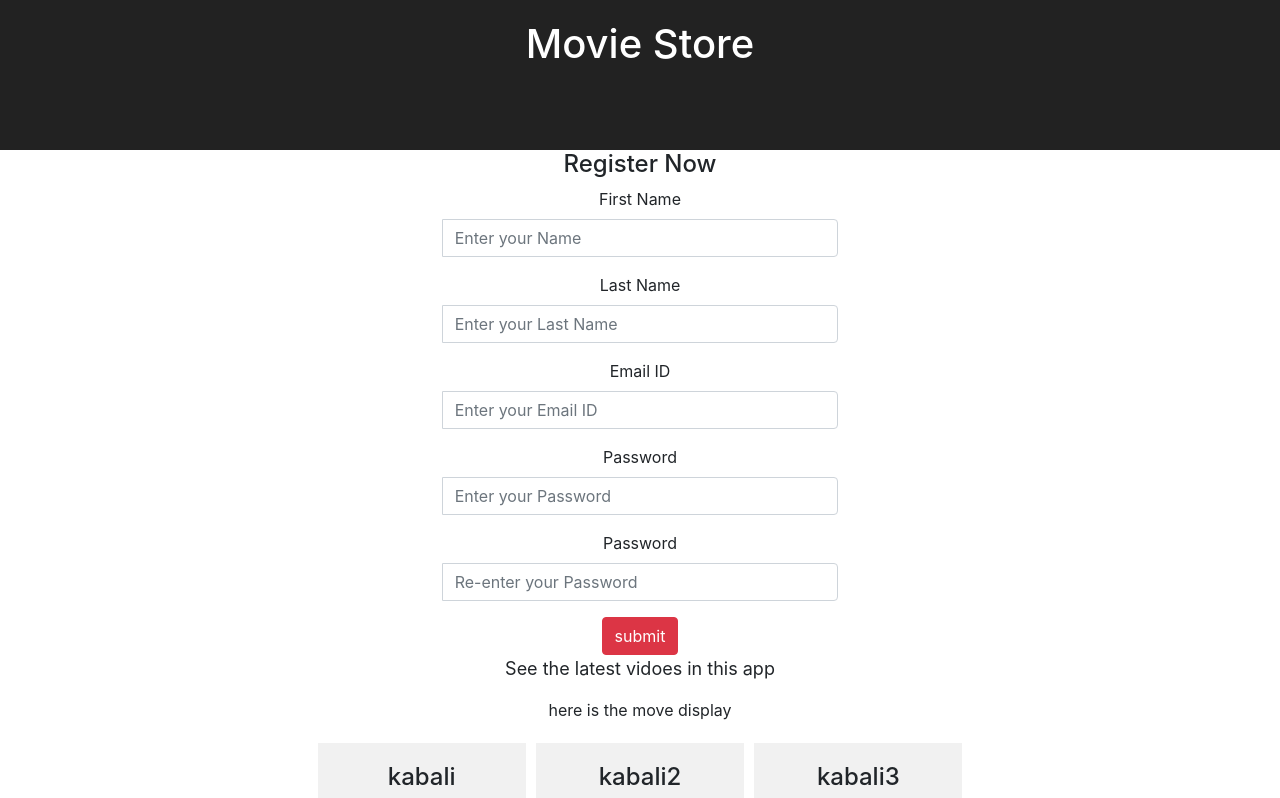
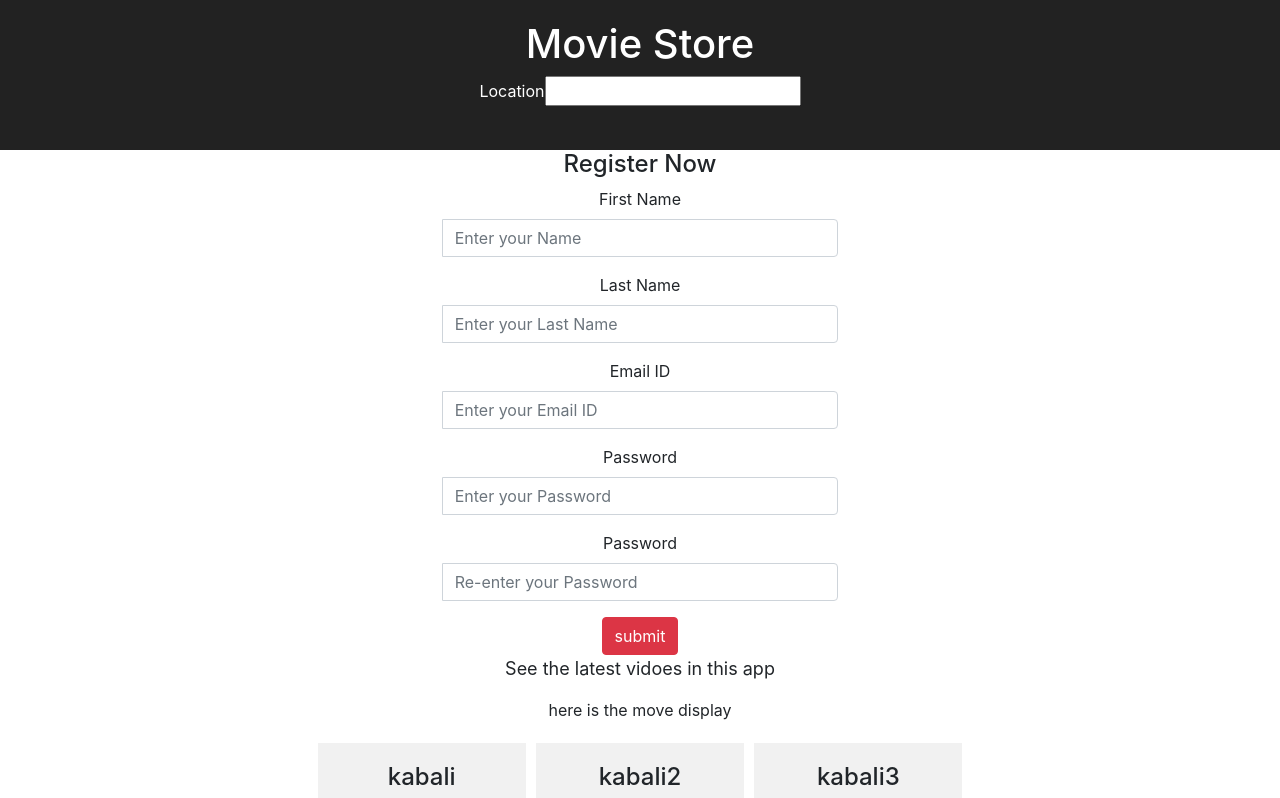
Before and after one commit to jvelumani/my-app, a React (Create React App) app: page / in a window 1280 px wide. Shown: the top 798 px of the page. Built offline with nearby package versions, Linux system fonts and the light colour scheme; no server answers.

Commit message:
location
location

```diff
--- a/src/Album/PhotoAlubm.js
+++ b/src/Album/PhotoAlubm.js
@@ -8,7 +8,9 @@ class PhotoAlubm extends Component {
             // activeIndex:0
             album: [],
             size:5
+
         }
+
     }
     componentDidMount() {
 
@@ -38,6 +40,8 @@ class PhotoAlubm extends Component {
                 <p>{post.body}</p>
                 <span>{post.userId}</span>
             </div>
+
+
         ))
 
         return (
--- a/src/App.js
+++ b/src/App.js
@@ -7,6 +7,7 @@ import './Register/Register.css'
 import MovieDisplay from './Movie/MovieDisplay';
 import PhotoAlubm from './Album/PhotoAlubm'
 import Register from './Register/Register'
+import Location from './Location/Location'
 class App extends Component {
 
   render() {
@@ -15,7 +16,7 @@ class App extends Component {
       <div className="App">
         <header className="App-header">
           <h1> Movie Store</h1>
-
+          <Location/>
         </header>
 
         <section>
--- /dev/null
+++ b/src/Location/Location.js
@@ -0,0 +1,31 @@
+import React, { Component } from 'react'
+
+ class Location extends Component {
+     constructor(){
+         super()
+         this.state = {
+            Location:[]
+         }
+     }
+     componentDidMount(){
+
+     }
+     changecity =()=>{
+        fetch('https://gist.githubusercontent.com/ebaranov/41bf38fdb1a2cb19a781/raw/fb097a60427717b262d5058633590749f366bd80/gistfile1.json')
+            .then(Response => Response.json())
+            .then(data => this.setState({Location:data}))
+        console.table(this.state.Location.countries)
+     }
+  render() {
+
+
+    return (
+      <div>
+        <label>Location </label>
+        <input onChange={this.changecity} type="text"/>
+      </div>
+    )
+  }
+}
+
+export default Location
--- a/src/Movie/MovieDisplay.js
+++ b/src/Movie/MovieDisplay.js
@@ -51,14 +51,17 @@ class MovieDisplay extends React.Component {
       size: 3
     };
   }
+
   handleSize = () => {
     this.setState({
       size: this.state.size + 1
     });
   };
   render() {
+
     let items = this.state.videos.slice(0, this.state.size);
-    console.log(items)
+    // console.log(items)
+
     const alubmItems = items.map((post, index) => (
       <div className="col-md-2 movie-item" key={post.id}>
         <h4>{post.name}</h4>
```
